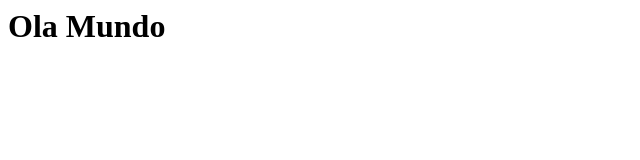
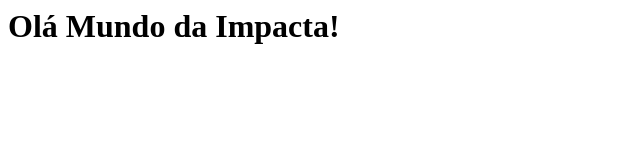
Before and after one commit to Lucassarantes/DevOps, a plain HTML site: page index.html in a window 1280 px wide. Shown: the whole page, without its empty margins (0-640 px from the left). Drawn offline with Linux system fonts and the light colour scheme.

Commit message:
Modificacao ola mundo

```diff
--- a/index.html
+++ b/index.html
@@ -1 +1,8 @@
-<h1>Ola Mundo</h1>
+<html5>
+	<head>
+		<meta charset="utf-8">
+	</head>
+	<body>
+		<h1>Olá Mundo da Impacta!</h1>
+	</body>
+</html5>
```
